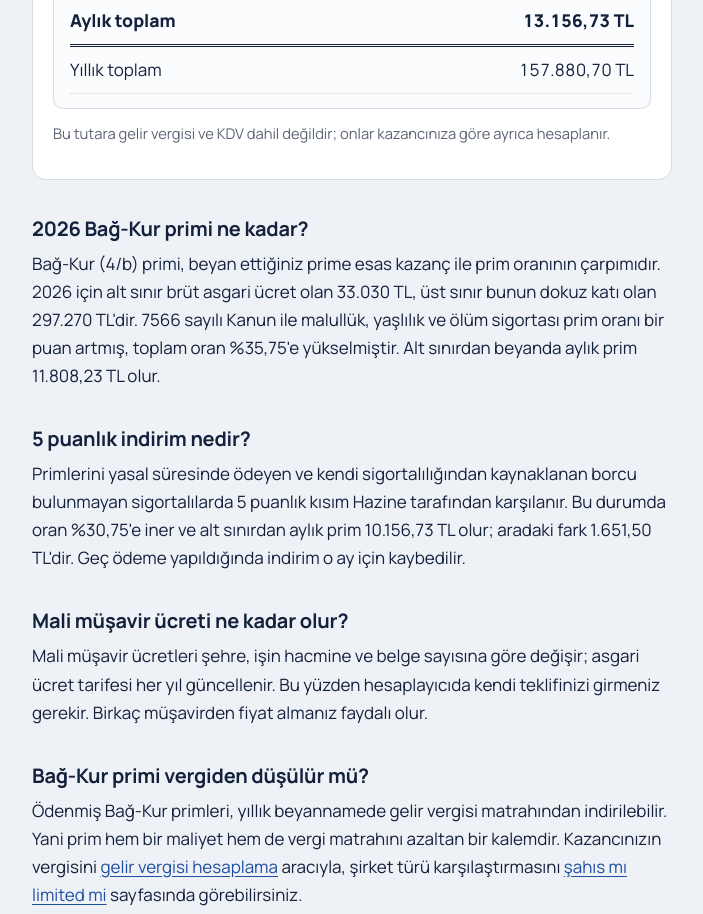
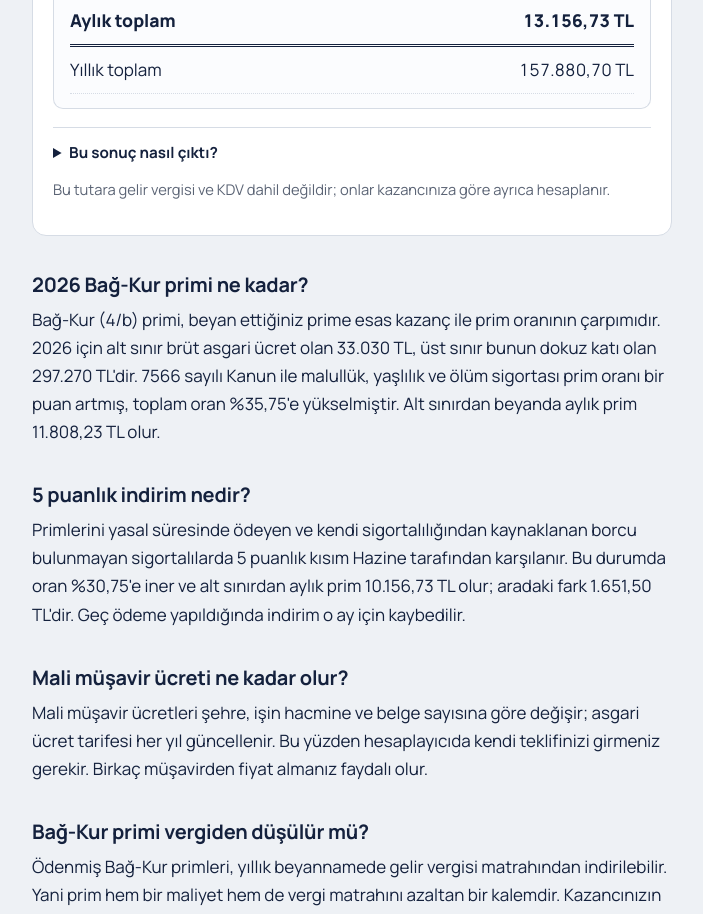
Before and after one commit to yavuzscvk-source/freelancer-vergi, a Next.js app: page /sahis-sirketi-maliyeti in a window 1280 px wide. Shown: the part 900-1814 px from the top of the page, without its empty margins (288-991 px from the left). Built offline with nearby package versions, Linux system fonts and the light colour scheme.

Commit message:
Update Hesaplayici.js

```diff
--- a/app/sahis-sirketi-maliyeti/Hesaplayici.js
+++ b/app/sahis-sirketi-maliyeti/Hesaplayici.js
@@ -51,6 +51,16 @@ export default function Hesaplayici() {
         <div className="row total"><span>Aylık toplam</span><span>{tl(aylik)}</span></div>
         <div className="row"><span>Yıllık toplam</span><span>{tl(aylik * 12)}</span></div>
       </div>
+      <details className="nasil">
+        <summary>Bu sonuç nasıl çıktı?</summary>
+        <ol>
+          <li>Prime esas kazanç, alt ve üst sınır arasına yerleştirildi: <b>{tl(beyan)}</b></li>
+          <li>Bağ-Kur primi = prime esas kazanç × {yuzde(oran * 100)}: {tl(beyan)} × {oran.toLocaleString("tr-TR")} = <b>{tl(prim)}</b></li>
+          <li>Aylık toplam = prim + müşavir + diğer: {tl(prim)} + {tl(musavirTutar)} + {tl(digerTutar)} = <b>{tl(aylik)}</b></li>
+          <li>Yıllık toplam = aylık × 12: {tl(aylik)} × 12 = <b>{tl(aylik * 12)}</b></li>
+        </ol>
+      </details>
+
 
       {girilen !== beyan && (
         <p className="muted" style={{ marginTop: 12 }}>
```
